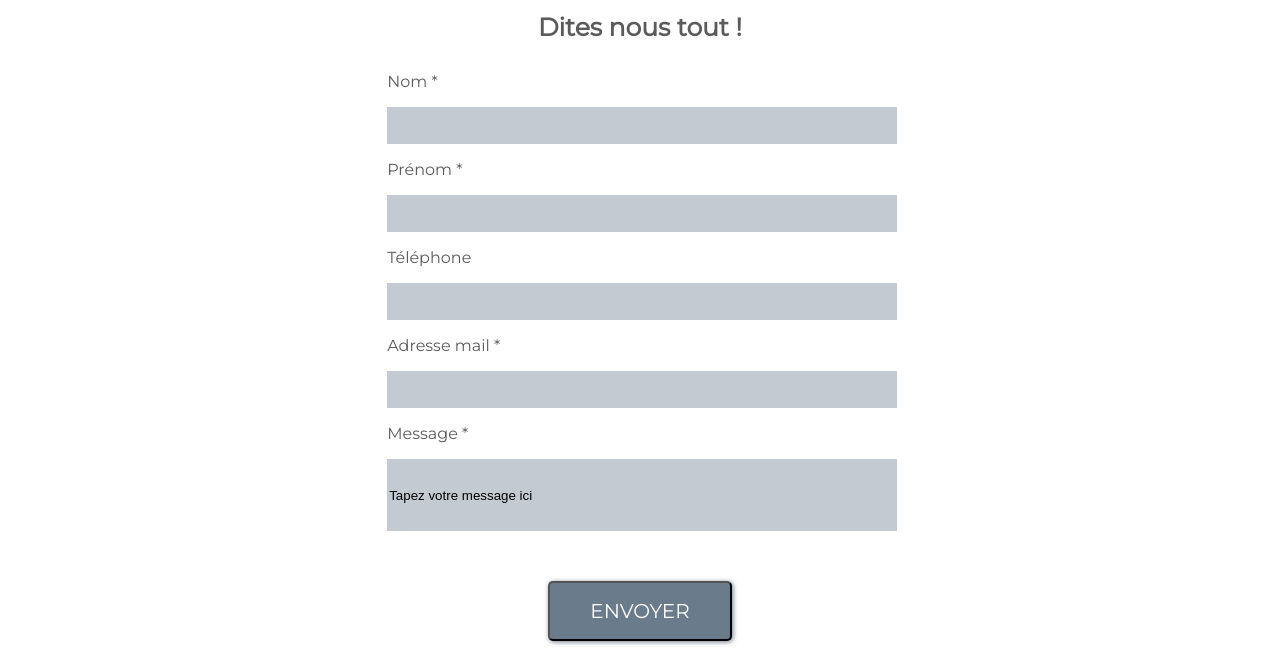
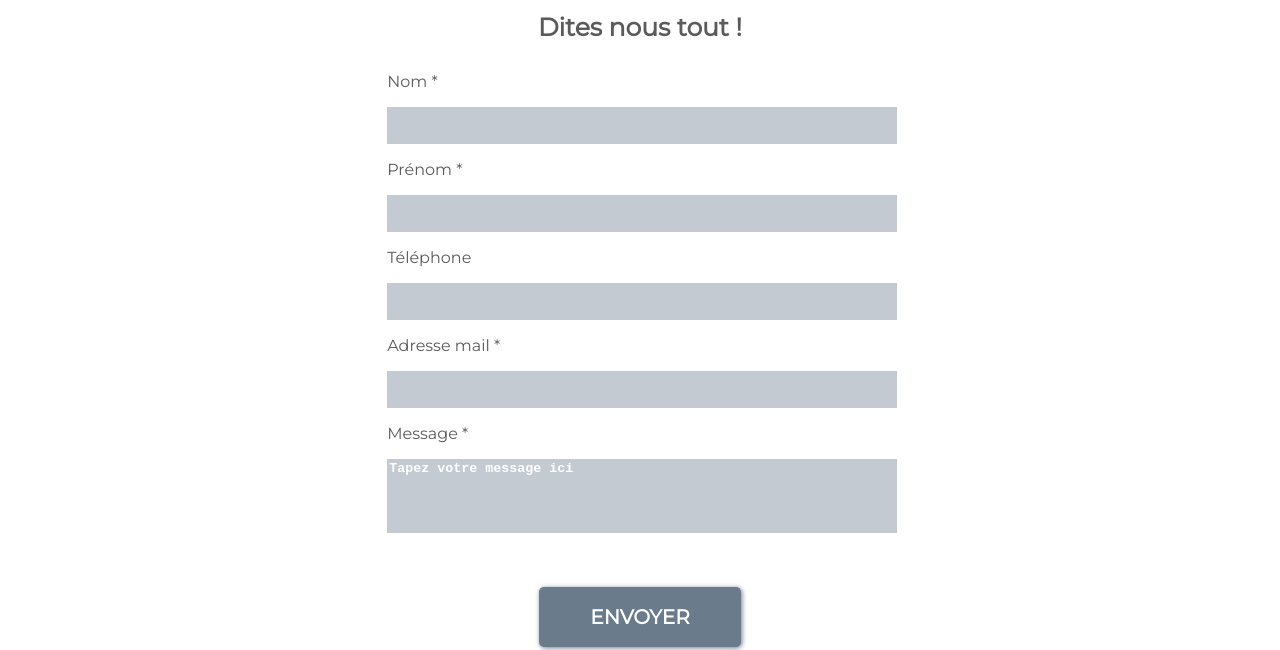
Before and after one commit to tjanaszek/Mr.Coffee, a plain HTML site: page contact.html in a window 1280 px wide. Shown: the part 315-965 px from the top of the page. Drawn offline with Linux system fonts and the light colour scheme.

Commit message:
Finished contact form with validation, popup and printing information in console

```diff
--- a/application.css
+++ b/application.css
@@ -194,14 +194,28 @@ input {
 	height: 35px;
 	background-color: #c4cad1;
 	border: 0;
+	color: #ffffff;
+	font-weight: 600;
 }
 
 #messageInput{
+	width: 100%;
 	height: 70px;
+	background-color: #c4cad1;
+	border: 0;
+	color: #ffffff;
+	font-weight: 600;
+	resize: none;
+	min-width: 100%;
+ 	max-width: 100%;
+ 	min-height: 70px;
+ 	max-height: 70px;
 }
 
 #submitButton {
 	height: 60px;
+	width: 40%;
+	margin-left: 30%;
 }
 
 
--- a/contact.html
+++ b/contact.html
@@ -29,7 +29,7 @@
 <main>
 	<img class="main_logo" src="assets/logo_mrcoffee.png" alt="logo_dark">
 	<h2>Dites nous tout !</h2>
-	<form class="contactForm">
+	<form class="contactForm" id="contactForm">
 		<p class="inputLabel" id="nameLabel">Nom *</p>
 		<input type="text" id="nameInput" required>
 		<p class="inputLabel" id="surnameLabel">Prénom *</p>
@@ -39,9 +39,10 @@
 		<p class="inputLabel" id="mailLabel">Adresse mail *</p>
 		<input type="email" id="mailInput" required>
 		<p class="inputLabel" id="messageLabel">Message *</p>
-		<input type="text" id="messageInput" value="Tapez votre message ici" required>
+		<!-- <input type="text" id="messageInput" value="Tapez votre message ici" required> -->
+		<textarea id="messageInput" required>Tapez votre message ici</textarea>
+		<input type="submit" value="ENVOYER" class="more-button" id="submitButton">
 	</form>
-	<button class="more-button" id="submitButton">ENVOYER</button>
 
 	<div id="modal-root">
 		<div class="modal">
@@ -51,7 +52,7 @@
 			<div id="popupInfo" >
 				<h2>MERCI</h2>
 				<h2>Votre message a bien été envoyé !</h2>
-				<h3>Nous essaierons d’y répondre au mieux dans les plus brefs délais. À bientot chez Mr.CoffeeVotre</h3>
+				<h3>Nous essaierons d’y répondre au mieux dans les plus brefs délais. À bientot chez Mr.Coffee</h3>
 				<button class="more-button" id="closeButton">FERMER</button>
 			</div>
 		</div>
--- a/form.js
+++ b/form.js
@@ -1,5 +1,4 @@
 window.addEventListener('load', setup);
-
 const get = document.getElementById.bind(document);
 const query = document.querySelector.bind(document);
 
@@ -7,20 +6,30 @@ function setup() {
 
   let modalRoot = get('modal-root');
   let button = get('submitButton');
+  let form = get('contactForm')
   let modal = query('.modal');
   let closeButton = get('closeButton')
 
+  let name = get('nameInput')
+  let surname= get('surnameInput')
+  let number= get('phoneInput')
+  let email= get('mailInput')
+  let message= get('messageInput')
+
   modalRoot.addEventListener('click', rootClick);
-  button.addEventListener('click', openModal);
   modal.addEventListener('click', modalClick);
   closeButton.addEventListener('click', rootClick)
+  form.addEventListener('submit', function (e) {
+    e.preventDefault()
+    console.log(`${name.value} ${surname.value}`)
+    console.log(`phone number: ${number.value}`)
+    console.log(`e-mail: ${email.value}`)
+    console.log(`${message.value}`)
+    modalRoot.classList.add('visible');
+  })
 
   function rootClick() {
     modalRoot.classList.remove('visible');
-  }
-
-  function openModal() {
-    modalRoot.classList.add('visible');
   }
 
   function modalClick(e) {
```
